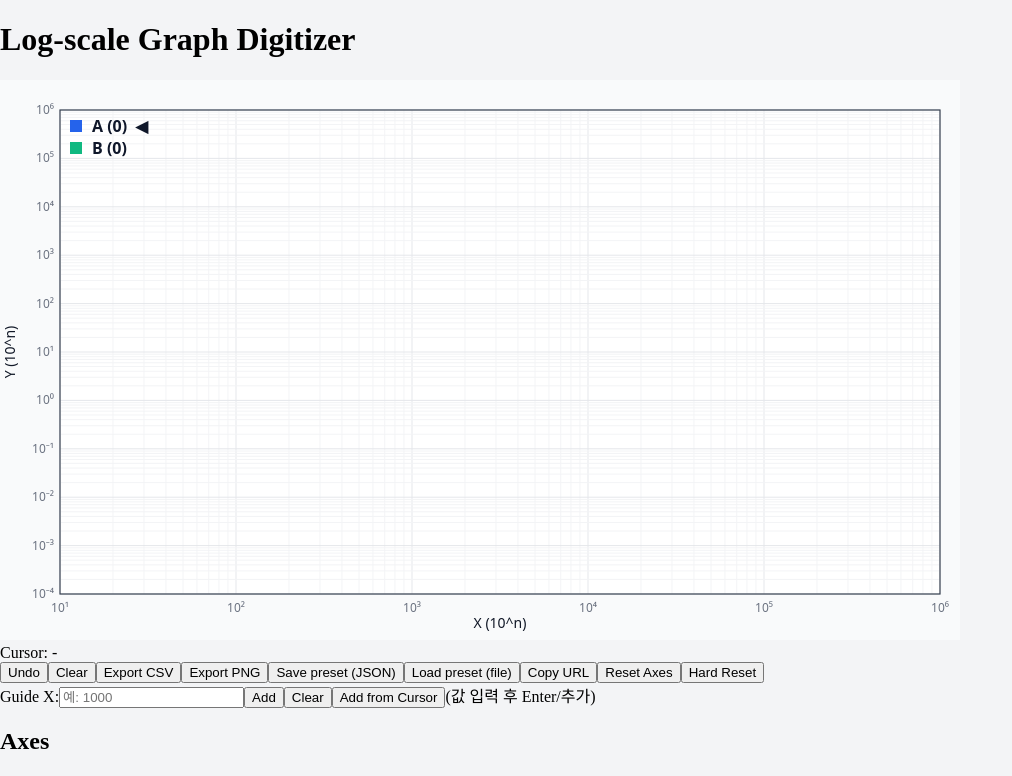
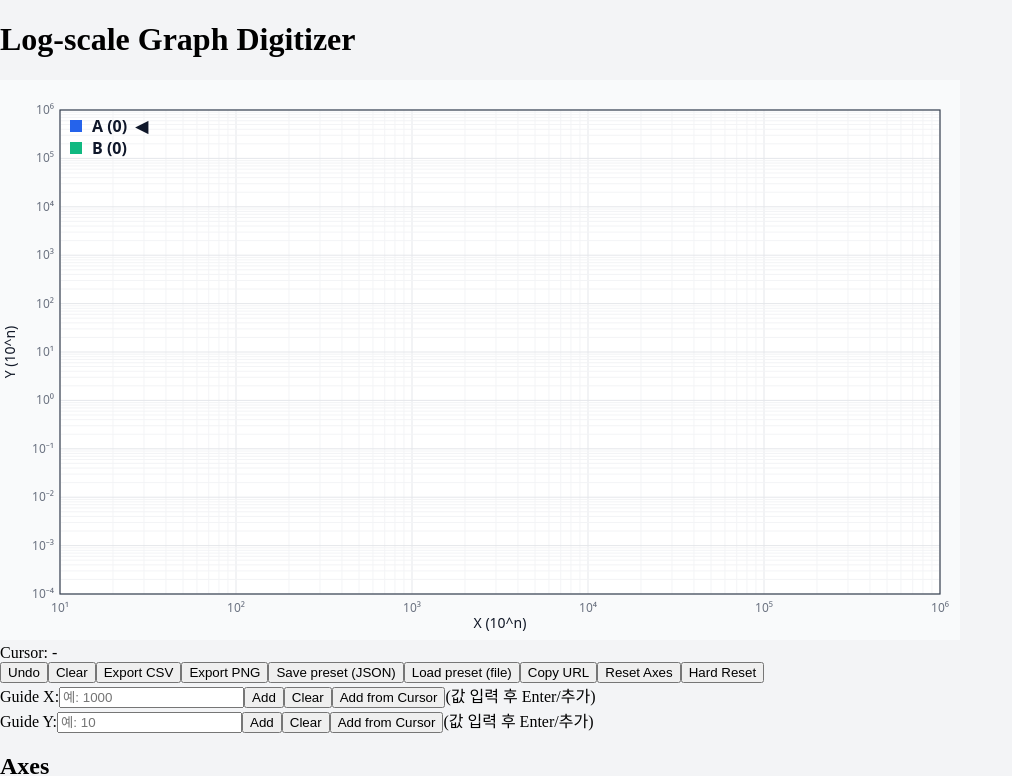
Before and after one commit to hyun1077/Log-scale-Graph-Digitizer-v2, a React (Vite) app in the folder log-digitizer-vite/: page / in a window 1280 px wide. Shown: the top 776 px of the page, without its empty margins (0-1012 px from the left). Built offline with nearby package versions, Linux system fonts and the light colour scheme.

Commit message:
Enhance guide functionality with Guide Y support
Added support for Guide Y and improved guide functionality.

```diff
--- a/log-digitizer-vite/src/App.tsx
+++ b/log-digitizer-vite/src/App.tsx
@@ -3,15 +3,13 @@ import { useEffect, useRef, useState } from "react";
 
 /**
  * Log-scale Graph Digitizer — single file
- * 변경 사항:
- *  - "Background A/B" → "Image A/B"
- *  - Series A/B 이름 텍스트 입력 지원
- *  - Smooth curve 강도(smoothAlpha) 슬라이더 추가
- *  - 레전드(Series 이름) 더 큼/왼쪽정렬/마커와 겹치지 않게
- *  - 커서 교점: X/Y 모두 실제값(비로그) 표시 + At X / At Y
- *  - 가이드(Guide X): X값 세로선과 시리즈 교점 표시, 입력 옆 결과 실시간, [Add][Clear][Add from Cursor] 버튼
- *  - Save to Local / Load from Local 버튼 제거(자동 저장은 유지)
- *  - 앵커 기본값: custom 모드, 커스텀 없으면 좌하(왼쪽-하단) 기준
+ * 업데이트:
+ *  - Guide X에 더해 Guide Y(가로선) 추가: [Add] [Clear] [Add from Cursor]
+ *  - 두 가이드 모두 모든 시리즈와의 교점 포인트/라벨 표시
+ *  - 커서/가이드 라벨 등 모든 좌표값을 "실수값(비로그)"로 표시
+ *  - Series 이름 입력, Smooth 강도, Image A/B(이전 요청 반영)
+ *  - Save to/Load from Local 버튼 제거(자동 저장만 유지)
+ *  - 기본 앵커: custom(없으면 좌하 기준)
  */
 
 type Pt = { x: number; y: number };
@@ -87,10 +85,14 @@ export default function App() {
     (notify as any)._t = window.setTimeout(() => setToast(null), 1600);
   };
 
-  // Guides: X 값 목록 + 입력 상태
+  // Guides: X/Y 값 목록 + 입력 상태
   const [guideXs, setGuideXs] = useState<number[]>([]);
-  const [guideInput, setGuideInput] = useState<string>(""); // 입력 박스
-  const [inlineX, setInlineX] = useState<number | null>(null); // 입력 옆 표시용
+  const [guideInput, setGuideInput] = useState<string>("");
+  const [inlineX, setInlineX] = useState<number | null>(null);
+
+  const [guideYs, setGuideYs] = useState<number[]>([]);
+  const [guideYInput, setGuideYInput] = useState<string>("");
+  const [inlineY, setInlineY] = useState<number | null>(null);
 
   /* ==== Math / Util ==== */
   const innerRect = () => ({ x: pad.left, y: pad.top, w: size.w - pad.left - pad.right, h: size.h - pad.top - pad.bottom });
@@ -135,7 +137,7 @@ export default function App() {
     return { dx, dy, dw, dh, ax, ay, fx, fy, baseW: base.w, baseH: base.h };
   };
 
-  /* ==== Guide 계산: y(x), x(y) ==== */
+  /* ==== Guide 보간: y(x), x(y) ==== */
   function yAtX(seriesPts: Pt[], xTarget: number): number | null {
     if (!seriesPts || seriesPts.length < 2) return null;
     const tx = (x: number) => tVal(x, xLog);
@@ -172,12 +174,13 @@ export default function App() {
     }
     return null;
   }
-  function fmtReal(v: number | null): string {
+  const fmtReal = (v: number | null) => {
     if (v === null || !isFinite(v)) return "-";
-    const s = Math.abs(v) >= 1e6 || Math.abs(v) < 1e-4 ? v.toPrecision(6) : v.toLocaleString(undefined, { maximumFractionDigits: 6 });
+    const a = Math.abs(v);
+    const s = a >= 1e6 || a < 1e-4 ? v.toPrecision(6) : v.toLocaleString(undefined, { maximumFractionDigits: 6 });
     return s.replace(/\.?0+$/,'');
-  }
-  function inlineLabelForX(x: number): string {
+  };
+  const inlineLabelForX = (x: number) => {
     if (!isFinite(x) || x <= 0) return "";
     const parts: string[] = [];
     for (const s of series) {
@@ -186,7 +189,17 @@ export default function App() {
       parts.push(`${s.name}: y=${fmtReal(y)}`);
     }
     return parts.length ? parts.join("  |  ") : "(교점 없음)";
-  }
+  };
+  const inlineLabelForY = (y: number) => {
+    if (!isFinite(y) || y <= 0) return "";
+    const parts: string[] = [];
+    for (const s of series) {
+      const x = xAtY(s.points, y);
+      if (x === null || !isFinite(x)) continue;
+      parts.push(`${s.name}: x=${fmtReal(x)}`);
+    }
+    return parts.length ? parts.join("  |  ") : "(교점 없음)";
+  };
 
   /* ==== Image Load ==== */
   const setImgError = (idx: 0 | 1, msg: string) => setLoadError((e) => { const n = [...e] as [string|null,string|null]; n[idx] = msg; return n; });
@@ -261,13 +274,13 @@ export default function App() {
 
       drawGrid(ctx);
 
-      // === Guide vertical lines & intersections ===
+      // === Guide X(세로)선 & 교점 ===
       if (guideXs.length) {
         const rr = innerRect();
         ctx.save();
         ctx.setLineDash([6, 4]);
         ctx.lineWidth = 1.5;
-        ctx.strokeStyle = "#EF4444";
+        ctx.strokeStyle = "#EF4444"; // red
         ctx.fillStyle = "#EF4444";
         for (const gx of guideXs) {
           const gp = dataToPixel(gx, 1);
@@ -288,6 +301,39 @@ export default function App() {
             ctx.textAlign = "left";
             ctx.textBaseline = "bottom";
             ctx.fillText(`${s.name}: y=${fmtReal(y)}`, P.px + 6, P.py - 2);
+            ctx.restore();
+          });
+        }
+        ctx.restore();
+      }
+
+      // === Guide Y(가로)선 & 교점 ===
+      if (guideYs.length) {
+        const rr = innerRect();
+        ctx.save();
+        ctx.setLineDash([6, 4]);
+        ctx.lineWidth = 1.5;
+        ctx.strokeStyle = "#3B82F6"; // blue
+        ctx.fillStyle = "#3B82F6";
+        for (const gy of guideYs) {
+          const gp = dataToPixel(1, gy);
+          ctx.beginPath();
+          ctx.moveTo(rr.x, gp.py);
+          ctx.lineTo(rr.x + rr.w, gp.py);
+          ctx.stroke();
+          series.forEach((s) => {
+            const x = xAtY(s.points, gy);
+            if (x === null || !isFinite(x)) return;
+            const P = dataToPixel(x, gy);
+            ctx.beginPath();
+            ctx.arc(P.px, P.py, 4, 0, Math.PI * 2);
+            ctx.fill();
+            ctx.save();
+            ctx.font = "11px ui-sans-serif, system-ui";
+            ctx.fillStyle = "#0f172a";
+            ctx.textAlign = "left";
+            ctx.textBaseline = "top";
+            ctx.fillText(`${s.name}: x=${fmtReal(x)}`, P.px + 6, P.py + 2);
             ctx.restore();
           });
         }
@@ -331,7 +377,7 @@ export default function App() {
          }
        }
 
-      // Hover crosshair (X/Y 모두) + 표시값은 실제값
+      // Hover crosshair (실수값 표기)
       if (hoverRef.current.x !== null && hoverRef.current.y !== null) {
         const P = dataToPixel(hoverRef.current.x, hoverRef.current.y), rr = innerRect();
         ctx.save(); ctx.strokeStyle = "#94a3b8"; ctx.setLineDash([4,3]);
@@ -339,7 +385,7 @@ export default function App() {
         ctx.beginPath(); ctx.moveTo(rr.x, P.py); ctx.lineTo(rr.x + rr.w, P.py); ctx.stroke(); ctx.restore(); drawCross(ctx, P.px, P.py, 7);
       }
 
-      // Axis box + labels
+      // Axis frame + labels
       ctx.strokeStyle = "#374151"; ctx.lineWidth = 1.2; ctx.strokeRect(r.x, r.y, r.w, r.h);
       ctx.fillStyle = "#111827"; ctx.font = "14px ui-sans-serif, system-ui"; ctx.textAlign = "center"; ctx.fillText(xLog?"X (10^n)":"X", r.x + r.w/2, r.y + r.h + 34);
       ctx.save(); ctx.translate(r.x-45, r.y + r.h/2); ctx.rotate(-Math.PI/2); ctx.fillText(yLog?"Y (10^n)":"Y", 0, 0); ctx.restore();
@@ -354,7 +400,7 @@ export default function App() {
         ctx.beginPath(); ctx.moveTo(size.w - sz - 16 + sz/2, 16); ctx.lineTo(size.w - sz - 16 + sz/2, 16+sz); ctx.moveTo(size.w - sz - 16, 16+sz/2); ctx.lineTo(size.w - 16, 16+sz/2); ctx.stroke(); ctx.restore();
       }
 
-      // Legend — bigger, left-aligned, avoid overlap
+      // Legend — 좌측정렬 & 크게
       ctx.save();
       const rr2 = innerRect();
       ctx.font = "600 16px ui-sans-serif, system-ui";
@@ -385,7 +431,7 @@ export default function App() {
        ptRadius, showPoints,
        magnifyOn, magnifyFactor,
        activeSeries,
-       guideXs,
+       guideXs, guideYs,
        tick
       ]);
 
@@ -407,7 +453,7 @@ export default function App() {
   }
   function numFmt(v:number, step?:number){ if(!isFinite(v)) return ""; const abs=Math.abs(v); if(abs===0) return "0"; const d = step!==undefined? Math.max(0, Math.min(6, -Math.floor(Math.log10(Math.max(1e-12, step))))) : Math.max(0, Math.min(6, 3 - Math.floor(Math.log10(Math.max(1e-12, abs))))); if(abs>=1e5||abs<1e-3) return v.toExponential(2); return v.toFixed(d); }
 
-  // pretty label: 10^n
+  // pretty label: 10^n (축 눈금은 유지)
   const SUPMAP: Record<string,string> = {"0":"⁰","1":"¹","2":"²","3":"³","4":"⁴","5":"⁵","6":"⁶","7":"⁷","8":"⁸","9":"⁹","-":"⁻","+":"⁺",".":"."};
   function supify(exp:number|string){ const s=String(exp); return s.split("").map(ch=> SUPMAP[ch] ?? ch).join(""); }
   function pow10LabelInt(n:number){ return `10${supify(n)}`; }
@@ -481,24 +527,64 @@ export default function App() {
     setTick(t => (t + 1) & 0xffff);
   };
 
-  const serialize = ():PresetV1 => ({ v:1, size, pad, axes:{xMin,xMax,yMin,yMax,xLog,yLog}, series, ui:{activeSeries}, connect:{connectLines, lineWidth, lineAlpha, smoothLines, smoothAlpha}, bg:{ keepAspect, anchorMode, customAnchors, activeBg, showAB, opacityAB, xform:bgXform }, images: bgUrls.current, guides: guideXs });
-  const applyPreset = (p:any) => { try { if(!p) return; p.size&&setSize(p.size); p.pad&&setPad(p.pad); if(p.axes){ setXMin(p.axes.xMin); setXMax(p.axes.xMax); setYMin(p.axes.yMin); setYMax(p.axes.yMax); setXLog(!!p.axes.xLog); setYLog(!!p.axes.yLog); } Array.isArray(p.series)&&setSeries(p.series); p.ui&&setActiveSeries(p.ui.activeSeries??0); if(p.connect){ setConnectLines(!!p.connect.connectLines); setLineWidth(p.connect.lineWidth??1.6); setLineAlpha(p.connect.lineAlpha??0.9); setSmoothLines(!!p.connect.smoothLines); if(typeof p.connect.smoothAlpha==="number") setSmoothAlpha(p.connect.smoothAlpha);} if(p.bg){ setKeepAspect(!!p.bg.keepAspect); p.bg.anchorMode&&setAnchorMode(p.bg.anchorMode); Array.isArray(p.bg.customAnchors)&&setCustomAnchors(p.bg.customAnchors); typeof p.bg.activeBg!="undefined"&&setActiveBg(p.bg.activeBg); Array.isArray(p.bg.showAB)&&setShowAB(p.bg.showAB); Array.isArray(p.bg.opacityAB)&&setOpacityAB(p.bg.opacityAB); Array.isArray(p.bg.xform)&&setBgXform(p.bg.xform);} if(Array.isArray(p.images)){ p.images.forEach((src:string|null,idx:number)=>{ if(!src) return; const i = new Image(); i.crossOrigin = "anonymous"; i.onload = ()=>{ bgRefs.current[idx]=i; bgUrls.current[idx]=src; setBgList(cur=>{ const n=[...cur]; n[idx]={w:i.width,h:i.height}; return n; }); }; i.src = src; }); } if(Array.isArray(p.guides)) setGuideXs(p.guides.filter((v:any)=> isFinite(v) && v>0)); } catch(e){ console.warn("preset apply fail", e);} };
+  const serialize = ():PresetV1 => ({
+    v:1, size, pad,
+    axes:{xMin,xMax,yMin,yMax,xLog,yLog},
+    series,
+    ui:{activeSeries},
+    connect:{connectLines, lineWidth, lineAlpha, smoothLines, smoothAlpha},
+    bg:{ keepAspect, anchorMode, customAnchors, activeBg, showAB, opacityAB, xform:bgXform },
+    images: bgUrls.current,
+    guidesX: guideXs,
+    guidesY: guideYs
+  });
+  const applyPreset = (p:any) => { try {
+    if(!p) return;
+    p.size&&setSize(p.size); p.pad&&setPad(p.pad);
+    if(p.axes){ setXMin(p.axes.xMin); setXMax(p.axes.xMax); setYMin(p.axes.yMin); setYMax(p.axes.yMax); setXLog(!!p.axes.xLog); setYLog(!!p.axes.yLog); }
+    Array.isArray(p.series)&&setSeries(p.series);
+    p.ui&&setActiveSeries(p.ui.activeSeries??0);
+    if(p.connect){ setConnectLines(!!p.connect.connectLines); setLineWidth(p.connect.lineWidth??1.6); setLineAlpha(p.connect.lineAlpha??0.9); setSmoothLines(!!p.connect.smoothLines); if(typeof p.connect.smoothAlpha==="number") setSmoothAlpha(p.connect.smoothAlpha); }
+    if(p.bg){
+      setKeepAspect(!!p.bg.keepAspect);
+      p.bg.anchorMode&&setAnchorMode(p.bg.anchorMode);
+      Array.isArray(p.bg.customAnchors)&&setCustomAnchors(p.bg.customAnchors);
+      typeof p.bg.activeBg!="undefined"&&setActiveBg(p.bg.activeBg);
+      Array.isArray(p.bg.showAB)&&setShowAB(p.bg.showAB);
+      Array.isArray(p.bg.opacityAB)&&setOpacityAB(p.bg.opacityAB);
+      Array.isArray(p.bg.xform)&&setBgXform(p.bg.xform);
+    }
+    if(Array.isArray(p.images)){
+      p.images.forEach((src:string|null,idx:number)=>{
+        if(!src) return; const i = new Image(); i.crossOrigin = "anonymous";
+        i.onload = ()=>{ bgRefs.current[idx]=i; bgUrls.current[idx]=src; setBgList(cur=>{ const n=[...cur]; n[idx]={w:i.width,h:i.height}; return n; }); };
+        i.src = src;
+      });
+    }
+    if(Array.isArray(p.guidesX)) setGuideXs(p.guidesX.filter((v:any)=> isFinite(v) && v>0));
+    if(Array.isArray(p.guidesY)) setGuideYs(p.guidesY.filter((v:any)=> isFinite(v) && v>0));
+  } catch(e){ console.warn("preset apply fail", e);} };
+
   const savePresetFile = async () => {
     const data = JSON.stringify(serialize(), null, 2);
-    try { if (typeof (window as any).showSaveFilePicker === "function") { const handle = await (window as any).showSaveFilePicker({ suggestedName:`digitizer_preset_${Date.now()}.json`, types:[{description:"JSON", accept:{"application/json":[".json"]}}] }); const w = await handle.createWritable(); await w.write(new Blob([data],{type:"application/json"})); await w.close(); notify("Preset saved as file."); return; } } catch(err){ console.warn("picker fail; fallback", err); }
+    try { if (typeof (window as any).showSaveFilePicker === "function") {
+      const handle = await (window as any).showSaveFilePicker({ suggestedName:`digitizer_preset_${Date.now()}.json`, types:[{description:"JSON", accept:{"application/json":[".json"]}}] });
+      const w = await handle.createWritable(); await w.write(new Blob([data],{type:"application/json"})); await w.close(); notify("Preset saved as file."); return;
+    } } catch(err){ console.warn("picker fail; fallback", err); }
     try { const blob = new Blob([data],{type:"application/json"}); const url = URL.createObjectURL(blob); const a=document.createElement("a"); a.href=url; a.download=`digitizer_preset_${Date.now()}.json`; a.click(); setTimeout(()=>URL.revokeObjectURL(url),0); notify("Download started."); } catch { notify("Download blocked", "err"); }
   };
   const loadPresetFromFile = (file: File | null) => { if(!file) return; const fr = new FileReader(); fr.onload = () => { try { applyPreset(JSON.parse(String(fr.result||"{}"))); notify("Preset loaded."); } catch { notify("Invalid preset", "err"); } }; fr.readAsText(file); };
   const copyShareURL = () => { try { const enc = btoa(unescape(encodeURIComponent(JSON.stringify(serialize())))); const url = `${location.origin}${location.pathname}#s=${enc}`; navigator.clipboard?.writeText(url); notify("Share URL copied!"); } catch { notify("Copy failed", "err"); } };
 
-  // 자동 저장(수동 Local 버튼은 제거)
-  useEffect(()=>{ try { localStorage.setItem("digitizer:auto", JSON.stringify(serialize())); } catch {} }, [size,pad,xMin,xMax,yMin,yMax,xLog,yLog,series,activeSeries,connectLines,lineWidth,lineAlpha,smoothLines,smoothAlpha,keepAspect,anchorMode,customAnchors,activeBg,showAB,opacityAB,bgXform,guideXs]);
+  // 자동 저장
+  useEffect(()=>{ try { localStorage.setItem("digitizer:auto", JSON.stringify(serialize())); } catch {} },
+    [size,pad,xMin,xMax,yMin,yMax,xLog,yLog,series,activeSeries,connectLines,lineWidth,lineAlpha,smoothLines,smoothAlpha,keepAspect,anchorMode,customAnchors,activeBg,showAB,opacityAB,bgXform,guideXs,guideYs]);
   useEffect(()=>{ const h=location.hash||""; if(h.startsWith("#s=")){ try{ applyPreset(JSON.parse(decodeURIComponent(escape(atob(h.slice(3)))))); return; }catch{} } try{ const raw=localStorage.getItem("digitizer:auto"); if(raw) applyPreset(JSON.parse(raw)); }catch{} }, []);
 
   /* ==== Simple internal tests ==== */
   useEffect(()=>{ const ok=[clampS(0),clampS(0.05),clampS(0.5),clampS(1),clampS(5),clampS(100)]; if(!(ok[0]===0.05&&ok[1]===0.05&&ok[2]===0.5&&ok[3]===1&&ok[4]===5&&ok[5]===50)) console.warn("TEST FAIL clamp"); const r=innerRect(), mid={x:r.x+r.w/2,y:r.y+r.h/2}, back=pixelToData(mid.x,mid.y), fwd=dataToPixel(back.x,back.y), err=Math.hypot(fwd.px-mid.x,fwd.py-mid.y); if(err>1) console.warn("TEST WARN round-trip",err); }, [xLog,yLog,xMin,xMax,yMin,yMax,size,pad]);
 
-  /* ==== UI (원래 레이아웃 유지) ==== */
+  /* ==== UI (기존 레이아웃 유지) ==== */
   return (
     <div className="min-h-screen bg-gradient-to-b from-gray-50 to-white p-6 text-gray-900">
       <h1 className="mb-3 text-3xl font-semibold tracking-tight">Log-scale Graph Digitizer</h1>
@@ -521,7 +607,7 @@ export default function App() {
         />
       </div>
 
-      {/* Hover & Toolbar + Guide 입력 줄 */}
+      {/* 상단 상태/툴바 */}
       <div className="mt-2 flex flex-wrap items-center justify-between gap-2 text-sm text-gray-700">
         <div>
           {hoverRef.current.x !== null && hoverRef.current.y !== null ? (() => {
@@ -539,7 +625,6 @@ export default function App() {
             <span>Cursor: -</span>
           )}
         </div>
-
         <div className="flex flex-wrap items-center gap-2">
           <button onClick={()=> setSeries(arr=> arr.map((s,i)=> i===activeSeries? { ...s, points:s.points.slice(0,Math.max(0,s.points.length-1)) }: s))} className="rounded-xl bg-gray-100 px-3 py-1 hover:bg-gray-200">Undo</button>
           <button onClick={()=> setSeries(arr=> arr.map((s,i)=> i===activeSeries? { ...s, points:[] }: s))} className="rounded-xl bg-gray-100 px-3 py-1 hover:bg-gray-200">Clear</button>
@@ -555,23 +640,14 @@ export default function App() {
         </div>
       </div>
 
-      {/* Guide 입력/표시 줄 */}
+      {/* Guide X 줄 */}
       <div className="mt-2 flex flex-wrap items-center gap-2 text-sm text-gray-700">
         <span className="font-medium">Guide X:</span>
         <input
           placeholder="예: 1000"
           value={guideInput}
-          onChange={(e)=> {
-            setGuideInput(e.target.value);
-            const v = Number(e.target.value);
-            setInlineX(isFinite(v) && v>0 ? v : null);
-          }}
-          onKeyDown={(e)=> {
-            if (e.key === "Enter") {
-              const v = Number(guideInput);
-              if (isFinite(v) && v>0) { setGuideXs(g => Array.from(new Set([...g, v]))); setInlineX(v); }
-            }
-          }}
+          onChange={(e)=> { setGuideInput(e.target.value); const v = Number(e.target.value); setInlineX(isFinite(v) && v>0 ? v : null); }}
+          onKeyDown={(e)=> { if (e.key === "Enter") { const v = Number(guideInput); if (isFinite(v) && v>0) { setGuideXs(g => Array.from(new Set([...g, v]))); setInlineX(v); } } }}
           className="rounded border px-2 py-1 w-28"
         />
         <button className="rounded-xl bg-gray-100 px-3 py-1 hover:bg-gray-200"
@@ -591,7 +667,34 @@ export default function App() {
         </span>
       </div>
 
-      {/* 하단 카드들 (Axes / Series / Image) */}
+      {/* Guide Y 줄 */}
+      <div className="mt-1 flex flex-wrap items-center gap-2 text-sm text-gray-700">
+        <span className="font-medium">Guide Y:</span>
+        <input
+          placeholder="예: 10"
+          value={guideYInput}
+          onChange={(e)=> { setGuideYInput(e.target.value); const v = Number(e.target.value); setInlineY(isFinite(v) && v>0 ? v : null); }}
+          onKeyDown={(e)=> { if (e.key === "Enter") { const v = Number(guideYInput); if (isFinite(v) && v>0) { setGuideYs(g => Array.from(new Set([...g, v]))); setInlineY(v); } } }}
+          className="rounded border px-2 py-1 w-28"
+        />
+        <button className="rounded-xl bg-gray-100 px-3 py-1 hover:bg-gray-200"
+          onClick={()=>{ const v = Number(guideYInput); if (isFinite(v) && v>0) { setGuideYs(g => Array.from(new Set([...g, v]))); setInlineY(v); } }}>
+          Add
+        </button>
+        <button className="rounded-xl bg-gray-100 px-3 py-1 hover:bg-gray-200"
+          onClick={()=>{ setGuideYs([]); setInlineY(null); setGuideYInput(""); }}>
+          Clear
+        </button>
+        <button className="rounded-xl bg-gray-100 px-3 py-1 hover:bg-gray-200"
+          onClick={()=>{ if (hoverRef.current.y!==null){ const v=hoverRef.current.y!; setGuideYs(g=> Array.from(new Set([...g, v]))); setInlineY(v); setGuideYInput(String(v)); }}}>
+          Add from Cursor
+        </button>
+        <span className="text-gray-600">
+          {inlineY!==null ? <>Y=<b className="font-mono">{fmtReal(inlineY)}</b> → {inlineLabelForY(inlineY)}</> : <span className="text-gray-400">(값 입력 후 Enter/추가)</span>}
+        </span>
+      </div>
+
+      {/* 하단 카드들 */}
       <div className="mt-4 grid gap-5 rounded-2xl border border-gray-200 bg-white p-4 shadow-lg md:grid-cols-2">
         <section>
           <h2 className="mb-2 font-semibold">Axes</h2>
```
